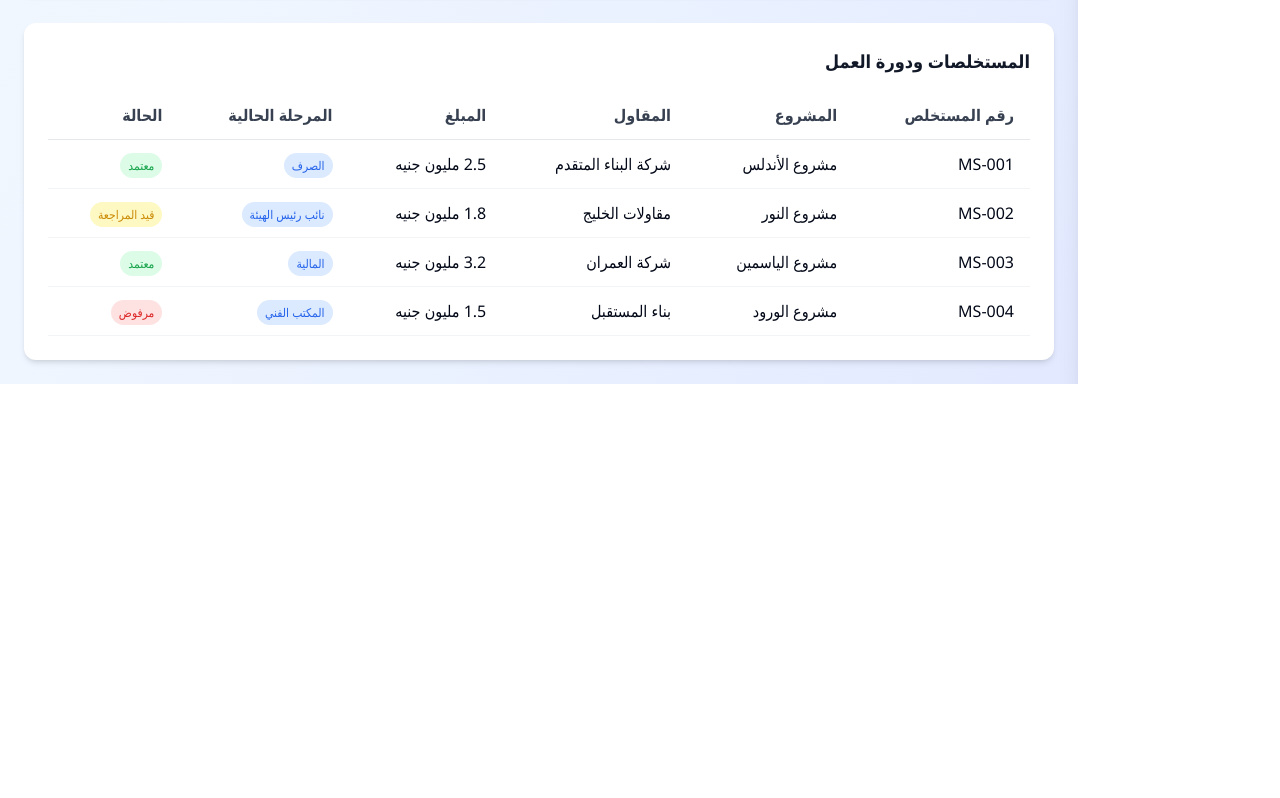
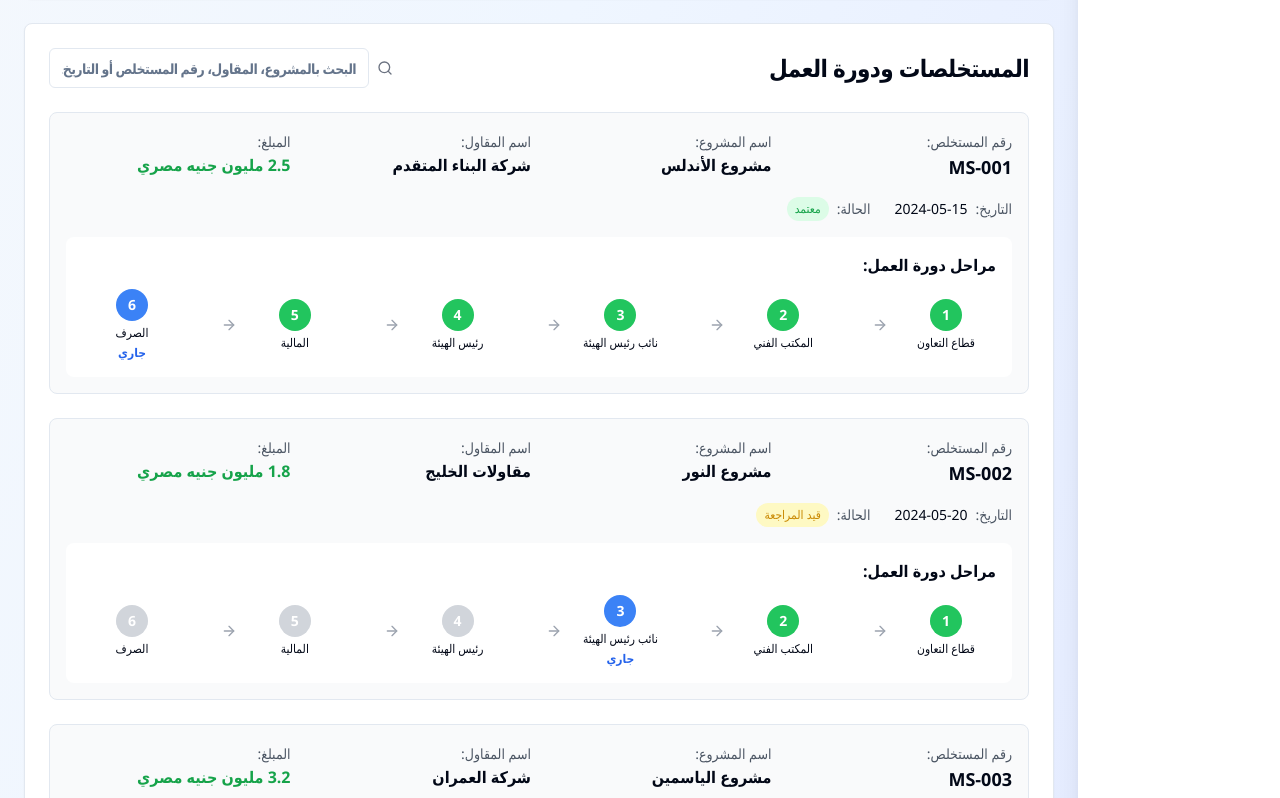
Before and after one commit to ahussiny/heya-insights-dashboard-190bd3f9, a React (Vite) app: page /execution in a window 1280 px wide. Shown: the part 1662-2460 px from the top of the page. Before the commit the page ends 2046 px from the top, so only its background shows below. Built offline with nearby package versions, Linux system fonts and the light colour scheme; sample sign-in values are in the browser's storage.

Commit message:
Add extract details and search functionality
Added project name, extract number, and contractor name to the extract workflow timeline. Implemented search functionality for extracts by project name, contractor name, extract number, and date.

```diff
--- a/src/pages/ExecutionPage.tsx
+++ b/src/pages/ExecutionPage.tsx
@@ -1,12 +1,16 @@
 
-import React from 'react';
+import React, { useState } from 'react';
 import { StatCard } from '../components/StatCard';
 import { ExecutionReports } from '../components/reports/ExecutionReports';
 import { ExecutionChart } from '../components/charts/ExecutionChart';
-import { Settings, CheckCircle, Clock, AlertTriangle, ArrowRight } from 'lucide-react';
+import { Settings, CheckCircle, Clock, AlertTriangle, ArrowRight, Search } from 'lucide-react';
 import { Card, CardContent, CardHeader, CardTitle } from '@/components/ui/card';
+import { Input } from '@/components/ui/input';
+import { Button } from '@/components/ui/button';
 
 export const ExecutionPage = () => {
+  const [searchTerm, setSearchTerm] = useState('');
+
   const workflowSteps = [
     { name: 'قطاع التعاون', status: 'completed', date: '2024-06-01' },
     { name: 'المكتب الفني', status: 'completed', date: '2024-06-03' },
@@ -21,35 +25,56 @@ export const ExecutionPage = () => {
       id: 'MS-001',
       project: 'مشروع الأندلس',
       contractor: 'شركة البناء المتقدم',
-      amount: '2.5 مليون جنيه',
+      amount: '2.5 مليون جنيه مصري',
       status: 'معتمد',
-      currentStep: 'الصرف'
+      currentStep: 'الصرف',
+      date: '2024-05-15'
     },
     {
       id: 'MS-002',
       project: 'مشروع النور',
       contractor: 'مقاولات الخليج',
-      amount: '1.8 مليون جنيه',
+      amount: '1.8 مليون جنيه مصري',
       status: 'قيد المراجعة',
-      currentStep: 'نائب رئيس الهيئة'
+      currentStep: 'نائب رئيس الهيئة',
+      date: '2024-05-20'
     },
     {
       id: 'MS-003',
       project: 'مشروع الياسمين',
       contractor: 'شركة العمران',
-      amount: '3.2 مليون جنيه',
+      amount: '3.2 مليون جنيه مصري',
       status: 'معتمد',
-      currentStep: 'المالية'
+      currentStep: 'المالية',
+      date: '2024-05-10'
     },
     {
       id: 'MS-004',
       project: 'مشروع الورود',
       contractor: 'بناء المستقبل',
-      amount: '1.5 مليون جنيه',
+      amount: '1.5 مليون جنيه مصري',
       status: 'مرفوض',
-      currentStep: 'المكتب الفني'
+      currentStep: 'المكتب الفني',
+      date: '2024-05-25'
     },
   ];
+
+  const filteredExtracts = extracts.filter(extract =>
+    extract.project.toLowerCase().includes(searchTerm.toLowerCase()) ||
+    extract.contractor.toLowerCase().includes(searchTerm.toLowerCase()) ||
+    extract.id.toLowerCase().includes(searchTerm.toLowerCase()) ||
+    extract.date.includes(searchTerm)
+  );
+
+  const getStepStatus = (stepName: string, extractCurrentStep: string) => {
+    const stepOrder = ['قطاع التعاون', 'المكتب الفني', 'نائب رئيس الهيئة', 'رئيس الهيئة', 'المالية', 'الصرف'];
+    const currentIndex = stepOrder.indexOf(extractCurrentStep);
+    const stepIndex = stepOrder.indexOf(stepName);
+
+    if (stepIndex < currentIndex) return 'completed';
+    if (stepIndex === currentIndex) return 'current';
+    return 'pending';
+  };
 
   return (
     <div className="space-y-6">
@@ -127,33 +152,58 @@ export const ExecutionPage = () => {
         </CardContent>
       </Card>
 
-      <div className="bg-white rounded-xl shadow-md p-6">
-        <h3 className="text-lg font-bold text-gray-900 mb-4">المستخلصات ودورة العمل</h3>
-        <div className="overflow-x-auto">
-          <table className="w-full">
-            <thead>
-              <tr className="border-b border-gray-200">
-                <th className="text-right py-3 px-4 font-semibold text-gray-700">رقم المستخلص</th>
-                <th className="text-right py-3 px-4 font-semibold text-gray-700">المشروع</th>
-                <th className="text-right py-3 px-4 font-semibold text-gray-700">المقاول</th>
-                <th className="text-right py-3 px-4 font-semibold text-gray-700">المبلغ</th>
-                <th className="text-right py-3 px-4 font-semibold text-gray-700">المرحلة الحالية</th>
-                <th className="text-right py-3 px-4 font-semibold text-gray-700">الحالة</th>
-              </tr>
-            </thead>
-            <tbody>
-              {extracts.map((extract, index) => (
-                <tr key={index} className="border-b border-gray-100 hover:bg-gray-50">
-                  <td className="py-3 px-4 font-medium">{extract.id}</td>
-                  <td className="py-3 px-4">{extract.project}</td>
-                  <td className="py-3 px-4">{extract.contractor}</td>
-                  <td className="py-3 px-4">{extract.amount}</td>
-                  <td className="py-3 px-4">
-                    <span className="px-2 py-1 rounded-full text-xs font-medium bg-blue-100 text-blue-600">
-                      {extract.currentStep}
-                    </span>
-                  </td>
-                  <td className="py-3 px-4">
+      <Card>
+        <CardHeader>
+          <CardTitle className="flex items-center justify-between">
+            <span>المستخلصات ودورة العمل</span>
+            <div className="flex items-center gap-2">
+              <Search className="h-4 w-4 text-gray-500" />
+              <Input
+                placeholder="البحث بالمشروع، المقاول، رقم المستخلص أو التاريخ..."
+                value={searchTerm}
+                onChange={(e) => setSearchTerm(e.target.value)}
+                className="w-80"
+              />
+              {searchTerm && (
+                <Button
+                  variant="ghost"
+                  size="sm"
+                  onClick={() => setSearchTerm('')}
+                >
+                  مسح
+                </Button>
+              )}
+            </div>
+          </CardTitle>
+        </CardHeader>
+        <CardContent>
+          <div className="space-y-6">
+            {filteredExtracts.map((extract, index) => (
+              <div key={index} className="border rounded-lg p-4 bg-gray-50">
+                <div className="grid grid-cols-1 md:grid-cols-4 gap-4 mb-4">
+                  <div>
+                    <span className="text-sm font-medium text-gray-600">رقم المستخلص:</span>
+                    <p className="font-bold text-lg">{extract.id}</p>
+                  </div>
+                  <div>
+                    <span className="text-sm font-medium text-gray-600">اسم المشروع:</span>
+                    <p className="font-semibold">{extract.project}</p>
+                  </div>
+                  <div>
+                    <span className="text-sm font-medium text-gray-600">اسم المقاول:</span>
+                    <p className="font-semibold">{extract.contractor}</p>
+                  </div>
+                  <div>
+                    <span className="text-sm font-medium text-gray-600">المبلغ:</span>
+                    <p className="font-semibold text-green-600">{extract.amount}</p>
+                  </div>
+                </div>
+
+                <div className="mb-4">
+                  <div className="flex items-center gap-2 mb-2">
+                    <span className="text-sm font-medium text-gray-600">التاريخ:</span>
+                    <span className="text-sm">{extract.date}</span>
+                    <span className="text-sm font-medium text-gray-600 mr-4">الحالة:</span>
                     <span className={`px-2 py-1 rounded-full text-xs font-medium ${
                       extract.status === 'معتمد' ? 'bg-green-100 text-green-600' :
                       extract.status === 'قيد المراجعة' ? 'bg-yellow-100 text-yellow-600' :
@@ -161,13 +211,48 @@ export const ExecutionPage = () => {
                     }`}>
                       {extract.status}
                     </span>
-                  </td>
-                </tr>
-              ))}
-            </tbody>
-          </table>
-        </div>
-      </div>
+                  </div>
+                </div>
+
+                <div className="bg-white rounded-lg p-4">
+                  <h4 className="font-semibold mb-3">مراحل دورة العمل:</h4>
+                  <div className="flex items-center justify-between overflow-x-auto">
+                    {workflowSteps.map((step, stepIndex) => {
+                      const stepStatus = getStepStatus(step.name, extract.currentStep);
+                      return (
+                        <div key={stepIndex} className="flex items-center">
+                          <div className="flex flex-col items-center min-w-[100px]">
+                            <div className={`w-8 h-8 rounded-full flex items-center justify-center text-white font-bold text-sm ${
+                              stepStatus === 'completed' ? 'bg-green-500' :
+                              stepStatus === 'current' ? 'bg-blue-500' :
+                              'bg-gray-300'
+                            }`}>
+                              {stepIndex + 1}
+                            </div>
+                            <span className="text-xs font-medium mt-1 text-center">{step.name}</span>
+                            {stepStatus === 'current' && (
+                              <span className="text-xs text-blue-600 mt-1 font-semibold">جاري</span>
+                            )}
+                          </div>
+                          {stepIndex < workflowSteps.length - 1 && (
+                            <ArrowRight className="mx-2 text-gray-400" size={16} />
+                          )}
+                        </div>
+                      );
+                    })}
+                  </div>
+                </div>
+              </div>
+            ))}
+
+            {filteredExtracts.length === 0 && searchTerm && (
+              <div className="text-center py-8 text-gray-500">
+                <p>لا توجد نتائج للبحث "{searchTerm}"</p>
+              </div>
+            )}
+          </div>
+        </CardContent>
+      </Card>
     </div>
   );
 };
```
